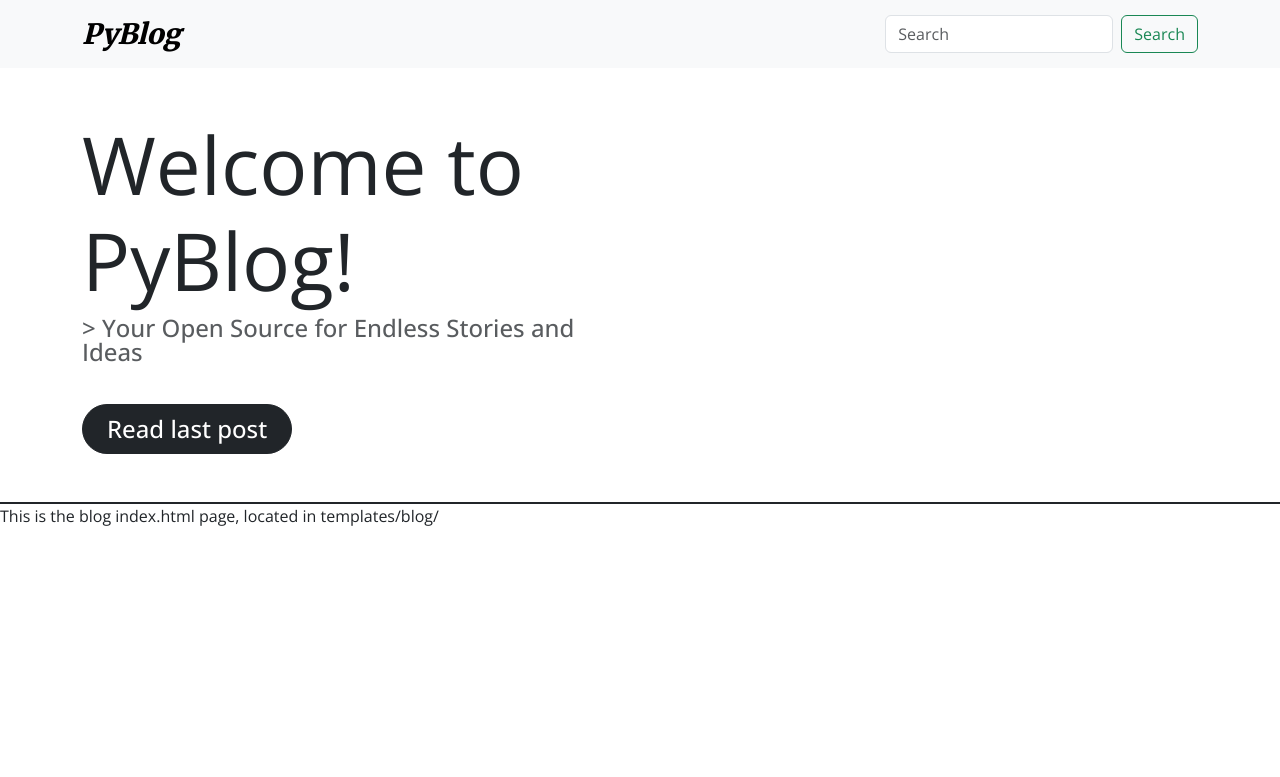
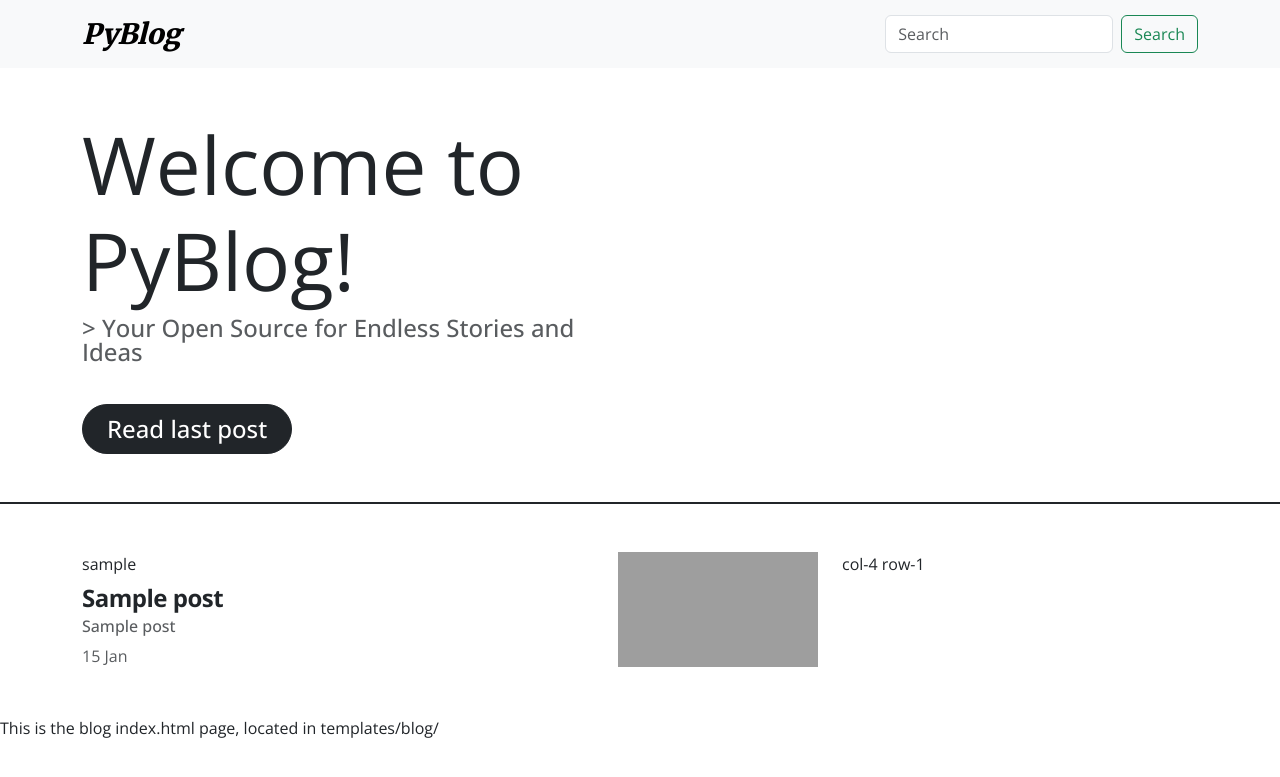
Before and after one commit to Gustavo-Gadelha/PyBlog, a Django app: page / in a window 1280 px wide. Shown: the top 777 px of the page. Run offline with Django 5.2, Linux system fonts and the light colour scheme; tables that the repository leaves empty hold one stand-in row (values such as "Sample post"); grey boxes are pictures that could not be loaded.

Commit message:
Design e funcionalidade parcial da lista de posts no template 'blog/index.html'

```diff
--- a/apps/blog/views.py
+++ b/apps/blog/views.py
@@ -7,3 +7,4 @@ from .models import Post
 class HomeView(ListView):
     model = Post
     template_name = 'blog/index.html'
+    context_object_name = 'posts'
--- a/static/css/base.css
+++ b/static/css/base.css
@@ -14,3 +14,23 @@ html, body {
   font-variation-settings:
     "wdth" 100;
 }
+
+.resize-md h1 {
+  font-size: 1.5rem;
+  letter-spacing: -0.5px;
+}
+
+.resize-md-date, .resize-md-date {
+  font-size: 1rem;
+}
+
+@media only screen and (max-width : 768px) {
+    .resize-md h1 {
+      font-size: 1.75rem;
+      letter-spacing: 0px;
+    }
+
+    .resize-md-author, .resize-md-date {
+      font-size: 0.8125rem;
+    }
+}
--- a/templates/blog/index.html
+++ b/templates/blog/index.html
@@ -5,5 +5,34 @@
 {% include '../navbar.html' %}
 {% include './splash.html' %}
 
+<div class="container pt-5">
+  <div class="row">
+    <div class="col-12 col-lg-8">
+      {% for post in posts %}
+      <a href="{{ post.slug }}" class="text-decoration-none resize-md">
+        <div class="card border-0 pb-3 pb-sm-5">
+          <div class="row">
+            <div class="col-8">
+              <div class="card-body p-0">
+                <div class="pb-2 text-body resize-md-author">{{ post.author }}</div>
+                <h1 class="mb-1 text-body fw-bold">{{ post.title | truncatechars:80 }}</h1>
+                <h2 class="text-muted fs-6 d-none d-sm-block">{{ post.subtitle }}</h2>
+                <div class="text-muted resize-md-date">{{ post.updated_at | date:"d M"}}</div>
+              </div>
+            </div>
+            <div class="col-4">
+              <img src="https://picsum.photos/200/115" class="img-fluid float-end">
+            </div>
+          </div>
+        </div>
+      </a>
+      {% endfor %}
+    </div>
+    <div class="col-4 d-none d-lg-block">
+      col-4 row-1
+    </div>
+  </div>
+</div>
+
 <p>This is the blog index.html page, located in templates/blog/</p>
 {% endblock %}
--- a/templates/navbar.html
+++ b/templates/navbar.html
@@ -3,7 +3,8 @@
 
     <a class="navbar-brand logo fs-3 fst-italic" href="#">PyBlog</a>
 
-    <button class="navbar-toggler" type="button" data-bs-toggle="collapse" data-bs-target="#navbarSupportedContent" aria-controls="navbarSupportedContent" aria-expanded="false" aria-label="Toggle navigation">
+    <button class="navbar-toggler" type="button" data-bs-toggle="collapse" data-bs-target="#navbarSupportedContent"
+            aria-controls="navbarSupportedContent" aria-expanded="false" aria-label="Toggle navigation">
       <span class="navbar-toggler-icon"></span>
     </button>
 
```
Also changed, not shown: templates/base.html (+5 -2 lines).
